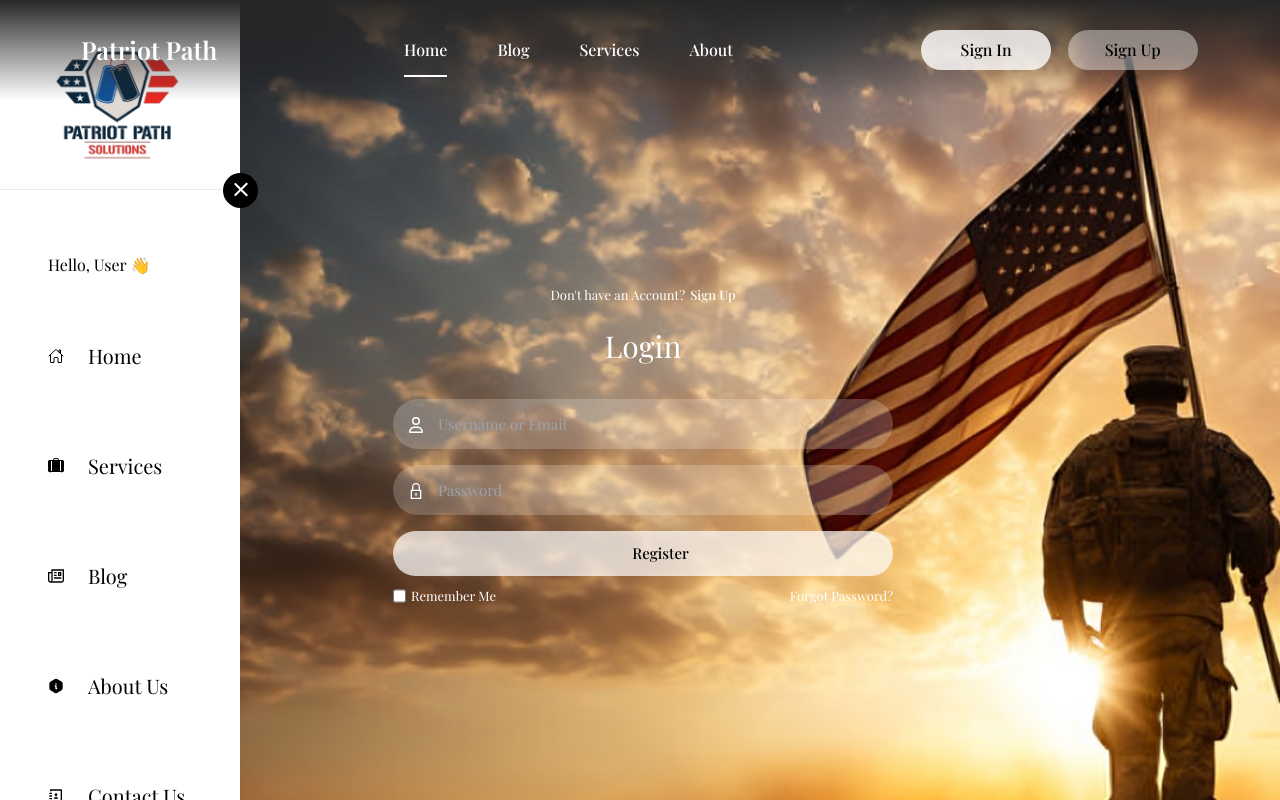
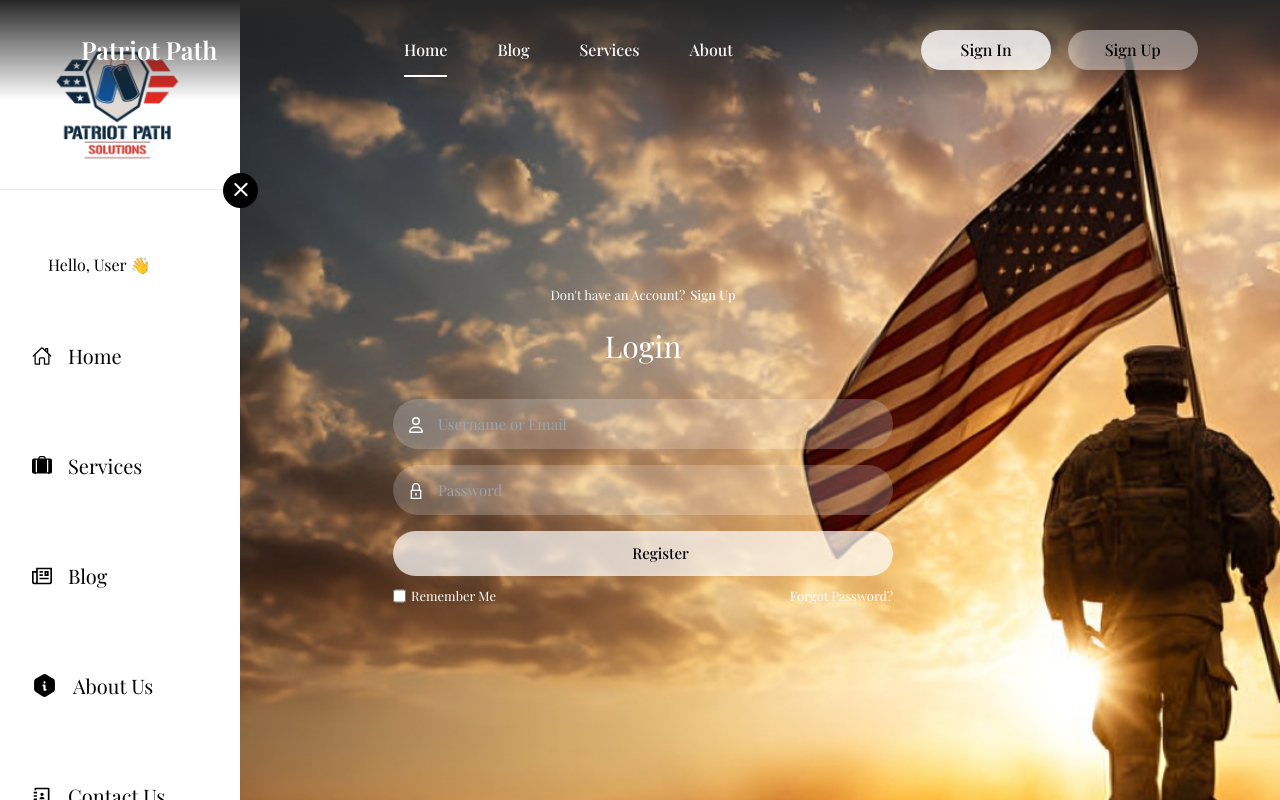
Before and after one commit to paulmorales7/PatriotPath, a React (Create React App) app: page / in a window 1280 px wide. Shown: the top 800 px of the page. Built offline with nearby package versions, Linux system fonts and the light colour scheme; a web font is replaced by a local one.

Commit message:
made the about us icon bigger and increased font size on the rest

```diff
--- a/src/components/sideNav.css
+++ b/src/components/sideNav.css
@@ -158,9 +158,16 @@
             margin: 1rem 0 4rem 0;
             width: 100%;
             border-radius: 1rem;
+            text-wrap: nowrap;
 
             .navIcon {
-                margin: 0 1rem 0;
+                margin-right: 0.5rem;
+                flex-shrink: 0;
+                font-size: 20px;
+            }
+
+            .aboutIcon {
+                font-size: 25px;
             }
 
             a {
--- a/src/components/sideNav.jsx
+++ b/src/components/sideNav.jsx
@@ -50,7 +50,7 @@ function sideNav() {
                     <a href= "/blog">Blog</a>
                 </li>
                 <li>
-                    <TbInfoHexagonFilled className='navIcon'/>
+                    <TbInfoHexagonFilled className='navIcon aboutIcon'/>
                     <a href= "/about">About Us</a>
                 </li>
                 <li>
```
